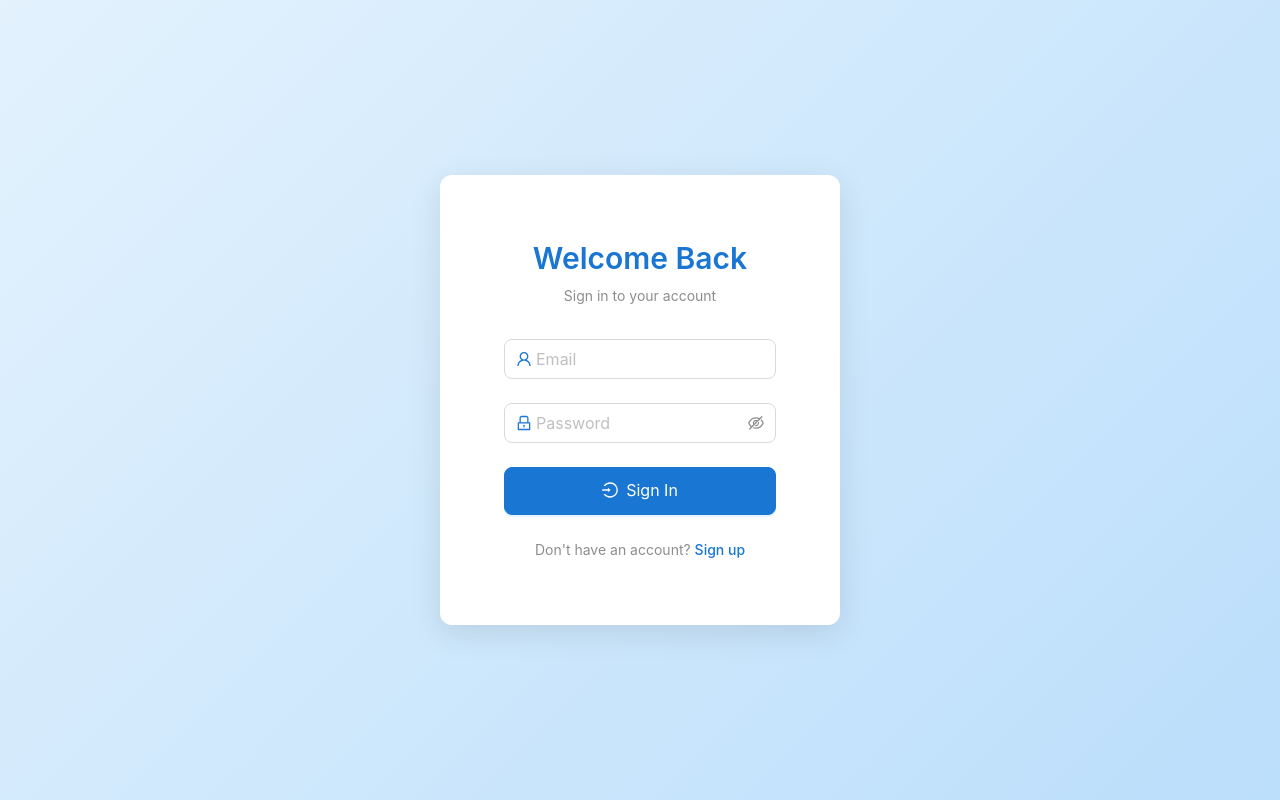
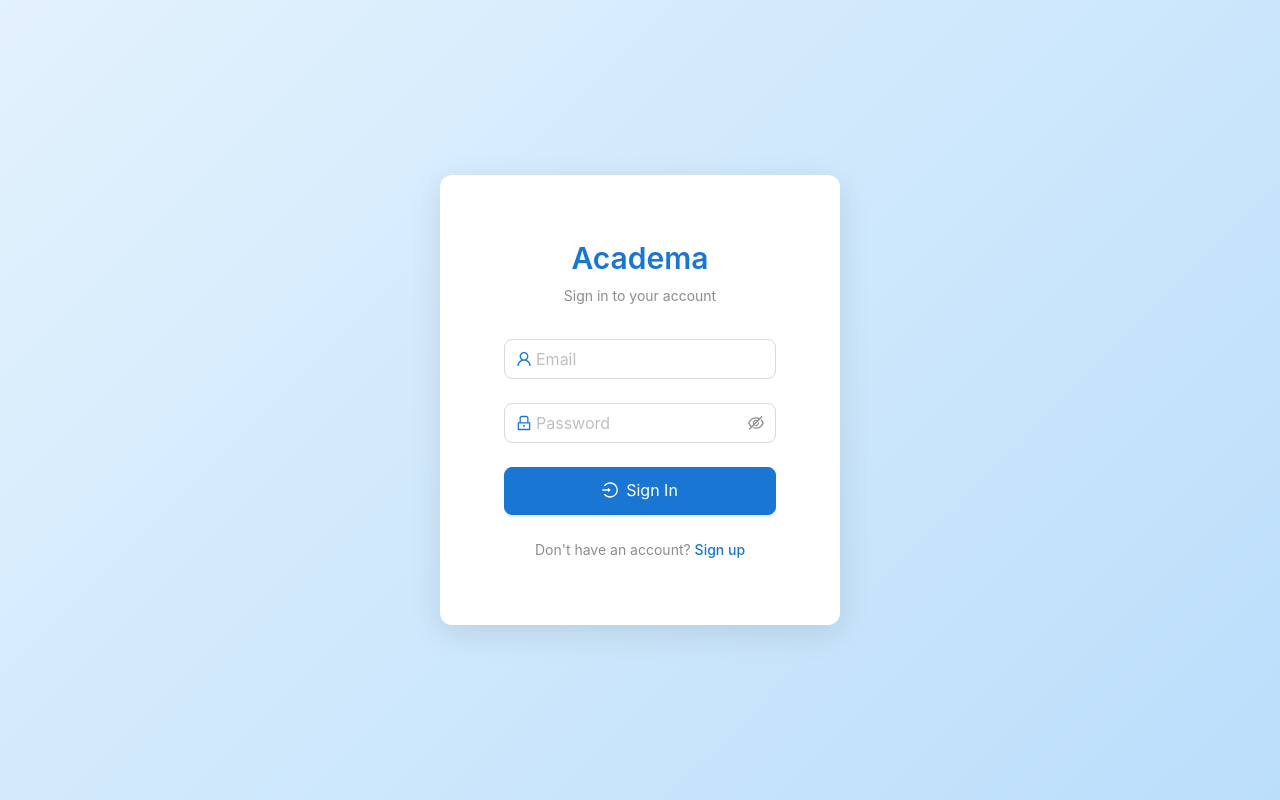
Before and after one commit to enkhmendeee/academa, a React (Create React App) app in the folder client/: page /login in a window 1280 px wide. Built offline with nearby package versions, Linux system fonts and the light colour scheme.

Commit message:
changed UI for login

```diff
--- a/client/src/pages/Login.tsx
+++ b/client/src/pages/Login.tsx
@@ -44,7 +44,7 @@ export default function Login() {
         <div style={{ padding: '40px' }}>
           <div style={{ textAlign: 'center', marginBottom: '32px' }}>
             <Title level={2} style={{ color: '#1976d2', marginBottom: '8px' }}>
-              Welcome Back
+              Academa
             </Title>
             <Text type="secondary">Sign in to your account</Text>
           </div>
```
